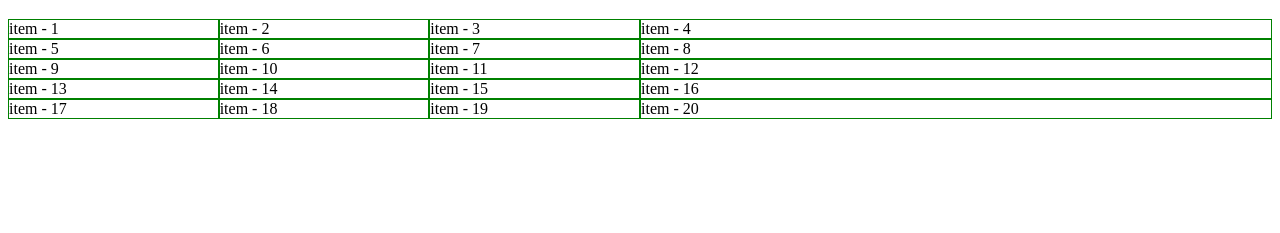
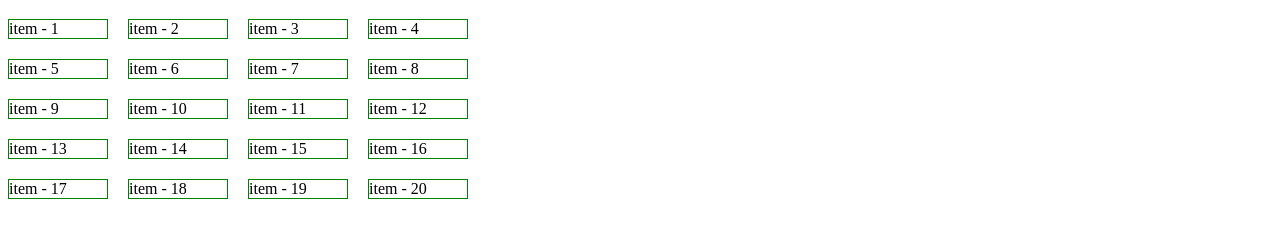
Before and after one commit to mhdsaifislam/grid-layout, a plain HTML site: page index.html in a window 1280 px wide. Shown: the part 61-294 px from the top of the page. Drawn offline with Linux system fonts and the light colour scheme.

Commit message:
grid practise

```diff
--- a/index.html
+++ b/index.html
@@ -12,8 +12,27 @@
             /*grid-template-columns: 100px 200px 100px 300px;*/
             /*grid-template-columns: repeat(3, 150px) 100px 200px;*/
             /*grid-template-columns: repeat(4, 1fr);*/
-            grid-template-columns: repeat(3, 1fr) 3fr;
+            /*grid-template-columns: repeat(3 , 1fr) 3fr;*/
+            /*grid-template-columns: 100px 200px 100px 200px;*/
+            /*grid-template-columns: 100px 200px 100px 200px;
+            grid-template-rows: 50px;*/
+            /*justify-content: center;*/
+            /*justify-content: end;*/
+            /*justify-content: flex-end;*/
+            /*justify-content: space-around;*/
+            /*justify-content: space-between;*/
+            /*justify-content: space-evenly;*/
+             /*row-gap: 10px;*/
+            /*grid-template-rows: 50px auto 50px;*/
+            /*grid-template-rows: repeat(10,1fr);*/
 
+           /* grid-template-columns: 100px 100px 100px 100px;
+            grid-template-rows: 50px;
+            grid-gap:20px;*/
+            grid-template-columns: 100px 100px 100px 100px;
+            grid-column-gap:20px
+            grid-template-rows: 50px;
+            grid-gap:20px;
 
         }
         .item {
@@ -52,5 +71,7 @@
         <div class="item">item - 20</div>
 
     </div>
+
+
 </body>
 </html>
```
